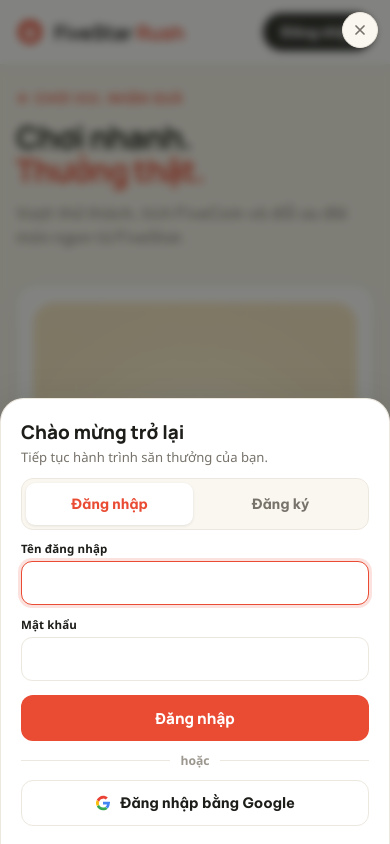
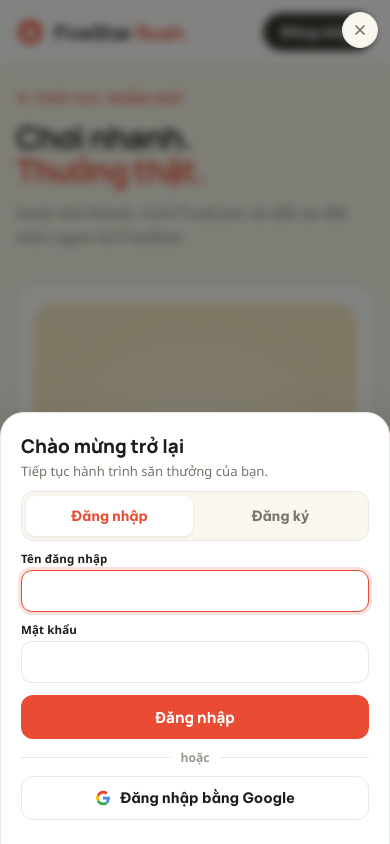
Before and after one commit to dagowlol/FoodRush_FE, a React (Vite) app in the folder foodrush/: page / in a window 390 px wide. Both pictures are taken after a click on the button "Đăng nhập". Shown: the top 844 px of the page. Built offline with nearby package versions, Linux system fonts and the light colour scheme; no server answers.

Commit message:
fix ui for auth

```diff
--- a/foodrush/src/game/AuthModal.jsx
+++ b/foodrush/src/game/AuthModal.jsx
@@ -302,13 +302,6 @@ export default function AuthModal({ isOpen, onClose, onSuccess }) {
             </li>
           </ul>
 
-          <div className="fs-auth-bonus">
-            <span className="fs-auth-bonus__spark"><SparkIcon size={14} /></span>
-            <div className="fs-auth-bonus__text">
-              <strong>+100 FiveCoin</strong>
-              <span>Quà chào mừng thành viên mới</span>
-            </div>
-          </div>
         </aside>
 
         {/* ---------- Right: the form ---------- */}
--- a/foodrush/src/game/game.css
+++ b/foodrush/src/game/game.css
@@ -1008,6 +1008,7 @@
 .fs-auth-dialog {
   display: grid;
   grid-template-columns: 40% 60%;
+  grid-template-rows: minmax(0, 1fr);
   width: min(100%, 840px);
   max-height: calc(100vh - 48px);
   max-height: calc(100dvh - 48px);
@@ -1113,6 +1114,7 @@
   background: rgba(255, 255, 255, 0.18);
   color: #FFD15C;
 }
+
 
 .fs-auth-bonus {
   margin-top: auto;
@@ -1438,13 +1440,14 @@
   }
 
   .fs-auth-dialog {
-    grid-template-columns: 1fr;      /* promo column is dropped */
+    display: flex;
+    flex-direction: column;
     width: 100%;
-    max-height: 100vh;
-    max-height: 100svh;
+    max-height: 92vh;
+    max-height: 92dvh;
     border-radius: 24px 24px 0 0;   /* only the upper corners are rounded */
     border-bottom: none;
-    padding-bottom: env(safe-area-inset-bottom, 0px);
+    overflow: hidden;
   }
 
   .fs-auth-promo {
@@ -1454,8 +1457,13 @@
   .fs-auth-panel {
     /* The sheet itself sits above .fs-mobile-nav (overlay z-index 400 > nav
        150), so the bottom nav can never sit on top of the submit button. */
-    padding: 20px 20px 18px;
-    gap: 11px;
+    flex: 1 1 auto;
+    min-height: 0;
+    overflow-y: auto;
+    -webkit-overflow-scrolling: touch;
+    overscroll-behavior: contain;
+    padding: 20px 20px calc(24px + env(safe-area-inset-bottom, 0px));
+    gap: 10px;
   }
 
   .fs-auth-close {
@@ -1469,12 +1477,13 @@
   .fs-auth-sub { font-size: 0.82rem; }
   .fs-auth-head { padding-right: 44px; }
 
-  .fs-auth-tab { min-height: 42px; }
-
-  .fs-auth-form { gap: 12px; }
-  .fs-auth-input { height: 44px; }
+  .fs-auth-tab { min-height: 40px; }
+
+  .fs-auth-form { gap: 10px; }
+  .fs-auth-field { gap: 4px; }
+  .fs-auth-input { height: 42px; }
   .fs-auth-submit,
-  .fs-auth-google { height: 46px; }
+  .fs-auth-google { height: 44px; }
 
   .fs-auth-otp-actions { grid-template-columns: 1fr; }
 }
@@ -1482,19 +1491,19 @@
 /* Narrow phones (320-380px): trim non-essential spacing, keep every label. */
 @media (max-width: 380px) {
   .fs-auth-panel {
-    padding: 18px 16px 16px;
-    gap: 10px;
-  }
-  .fs-auth-title { font-size: 1.1rem; }
+    padding: 16px 16px calc(20px + env(safe-area-inset-bottom, 0px));
+    gap: 9px;
+  }
+  .fs-auth-title { font-size: 1.05rem; }
   .fs-auth-sub { display: none; }        /* optional copy only */
-  .fs-auth-form { gap: 10px; }
-  .fs-auth-input { height: 42px; padding: 0 11px; }
+  .fs-auth-form { gap: 8px; }
+  .fs-auth-input { height: 40px; padding: 0 11px; }
   /* Helper copy is nice-to-have; the labels and fields are not. */
   .fs-auth-hint { display: none; }
   .fs-auth-input--otp { height: 48px; font-size: 1.25rem; letter-spacing: 0.3em; }
   .fs-auth-submit,
-  .fs-auth-google { height: 44px; }
-  .fs-auth-tab { min-height: 40px; font-size: 0.85rem; }
+  .fs-auth-google { height: 42px; }
+  .fs-auth-tab { min-height: 38px; font-size: 0.85rem; }
   .fs-auth-terms { font-size: 0.7rem; }
 }
 
```
